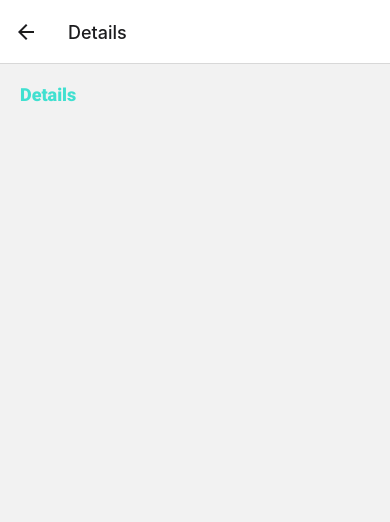
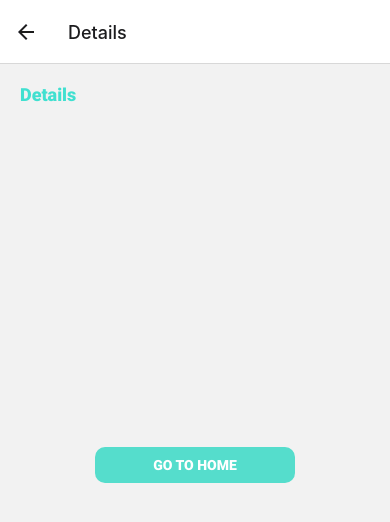
Before and after one commit to delafuentej/react-native_reviews-app, a React Native app: screen /Details in a window 390 px wide. Shown: the top 522 px of the page. Built offline with nearby package versions, Linux system fonts and the light colour scheme.

Commit message:
navigating around home stack

```diff
--- a/screens/Details.js
+++ b/screens/Details.js
@@ -1,11 +1,25 @@
 import React from 'react';
-import {  Text, View } from 'react-native';
+import {  Text, View, Pressable } from 'react-native';
 import { globalStyles } from '../styles/global';
 
-export default function Details(){
+export default function Details({navigation}){
+    const pressHandler=()=>{
+        navigation.goBack();
+    }
     return(
         <View style={globalStyles.container}>
             <Text style={globalStyles.title}>Details</Text>
+            <Pressable
+                onPress={pressHandler}
+                style={({pressed})=>[
+                    {backgroundColor: pressed ? '#69a' : '#5dc',
+                    padding:10,
+                    borderRadius:10,
+                },
+                globalStyles.button
+                ]}>
+                <Text style={globalStyles.buttonText}>Go to Home</Text>
+            </Pressable>
         </View>
     )
 }
--- a/screens/Home.js
+++ b/screens/Home.js
@@ -1,11 +1,25 @@
 import React from 'react';
-import { Text, View } from 'react-native';
+import { Text, View, Pressable} from 'react-native';
 import { globalStyles } from '../styles/global';
 
-export default function Home(){
+export default function Home({navigation}){
+    const pressHandler=()=>{
+        navigation.navigate('Details');
+    }
     return(
         <View style={globalStyles.container}>
             <Text style={globalStyles.title}>Home</Text>
+            <Pressable
+                onPress={pressHandler}
+                style={({pressed})=>[
+                    {backgroundColor: pressed ? '#69a' : '#5dc',
+                    padding:10,
+                    borderRadius:10,
+                },
+                globalStyles.button
+                ]}>
+                <Text style={globalStyles.buttonText}>Go to Details</Text>
+            </Pressable>
         </View>
     )
 }
--- a/styles/global.js
+++ b/styles/global.js
@@ -15,6 +15,19 @@ export const globalStyles= StyleSheet.create({
     paragraph: {
         marginVertical:8,
         lineHeight:20,
+    },
+    button: {
+        width: 200,
+        margin:'auto',
+
+
+    },
+    buttonText: {
+        textAlign: 'center',
+        textTransform: 'uppercase',
+        fontFamily:'roboto-bold',
+        color: '#fff',
     }
 
+
 });
```
